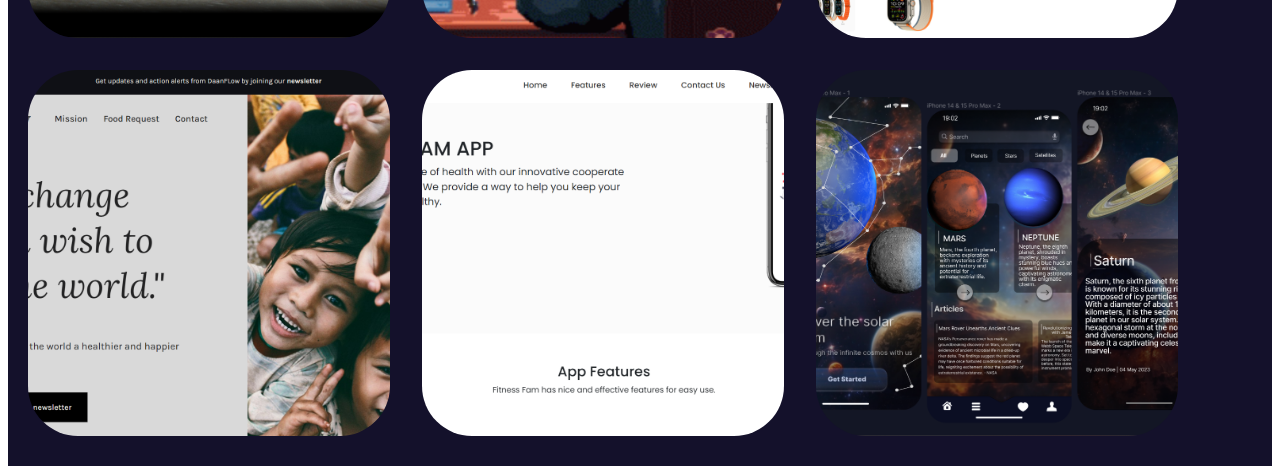
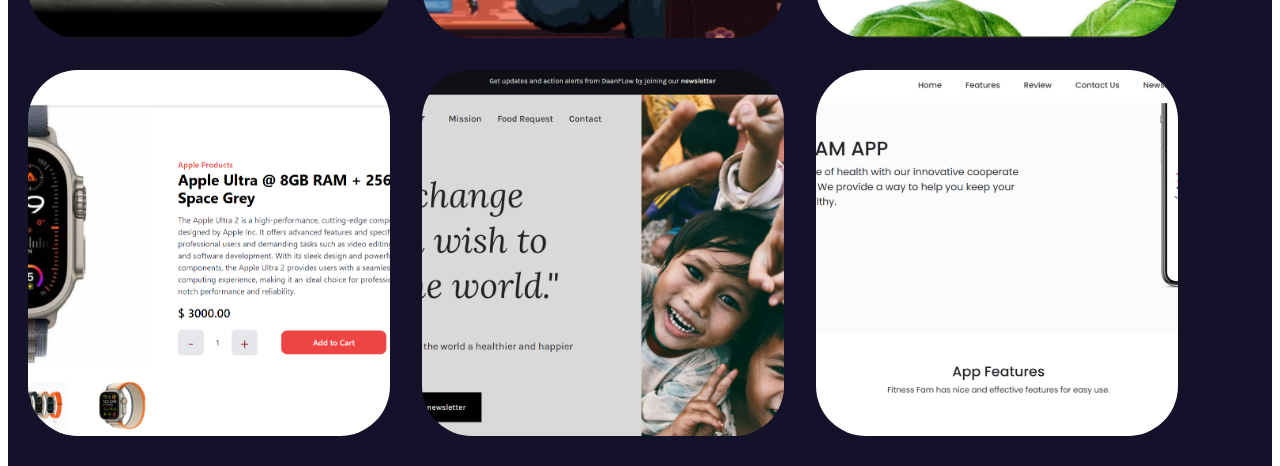
Before and after one commit to shivah12/myportfolio, a React (Create React App) app: page /portfolio in a window 1280 px wide. Shown: the part 1011-1477 px from the top of the page. Built offline with nearby package versions, Linux system fonts and the light colour scheme; grey boxes are pictures that could not be loaded.

Commit message:
added projects

```diff
--- a/src/containers/portfolio/index.jsx
+++ b/src/containers/portfolio/index.jsx
@@ -14,6 +14,7 @@
 import ImageTen from "../../images/image10.png";
 import ImageEleven from "../../images/image11.png";
 import ImageTwelve from "../../images/image12.png";
+import ImageThirteen from "../../images/image13.png"
 
 const portfolioData = [
   {
@@ -60,6 +61,15 @@
     description:
       "A Study Space website created using ReactJs using Framer motion library with being responsive on larger screens.",
     github:"https://github.com/shivah12/Shinzo",
+  },
+  {
+    id: 2,
+    name: "PlantSpace",
+    image: ImageThirteen,
+    link: "https://plant-space.vercel.app/",
+    description:
+      "A Plant business website created using ReactJs with being responsive on all screens.",
+    github:"https://github.com/shivah12/PlantSpace",
   },
   {
     id: 2,
```
